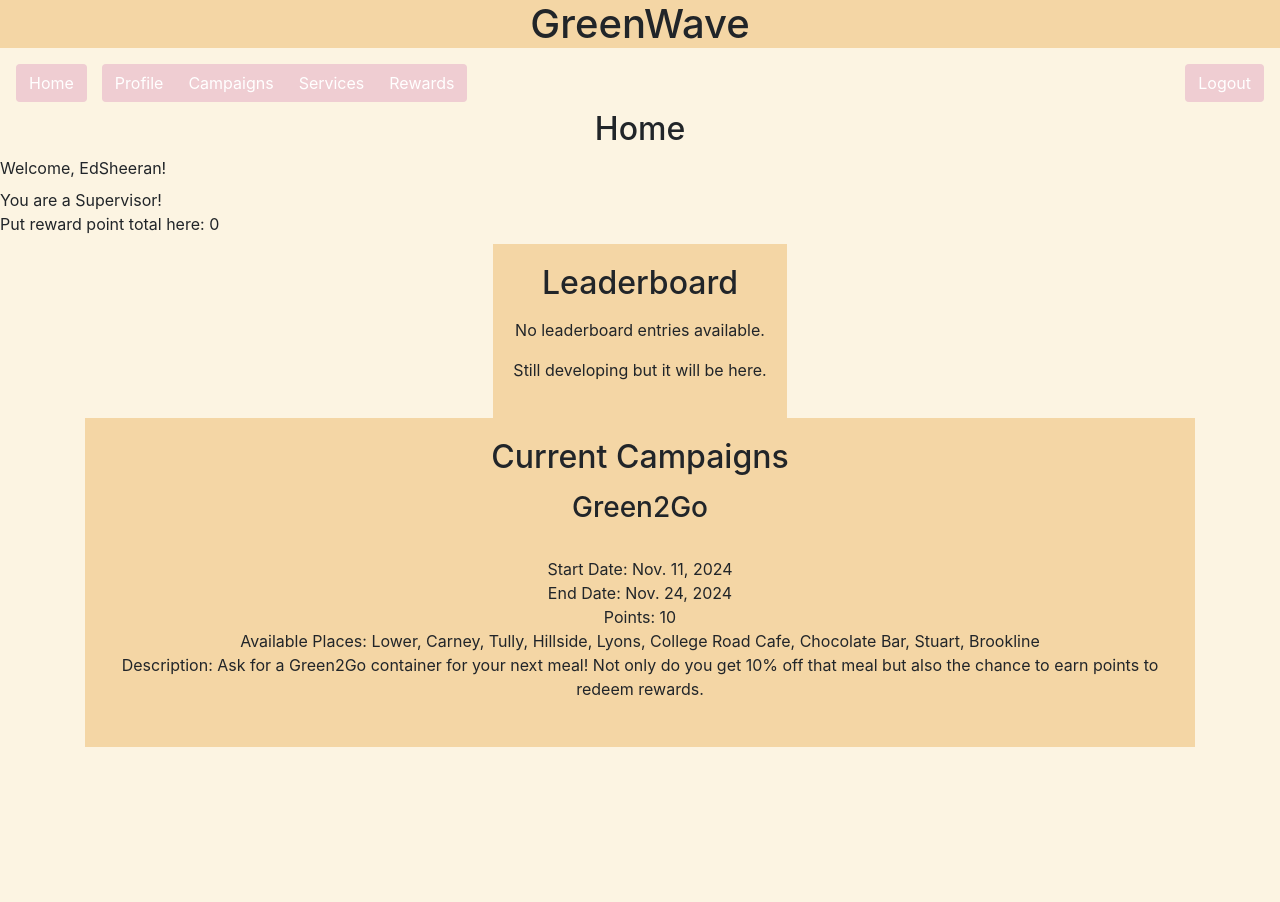
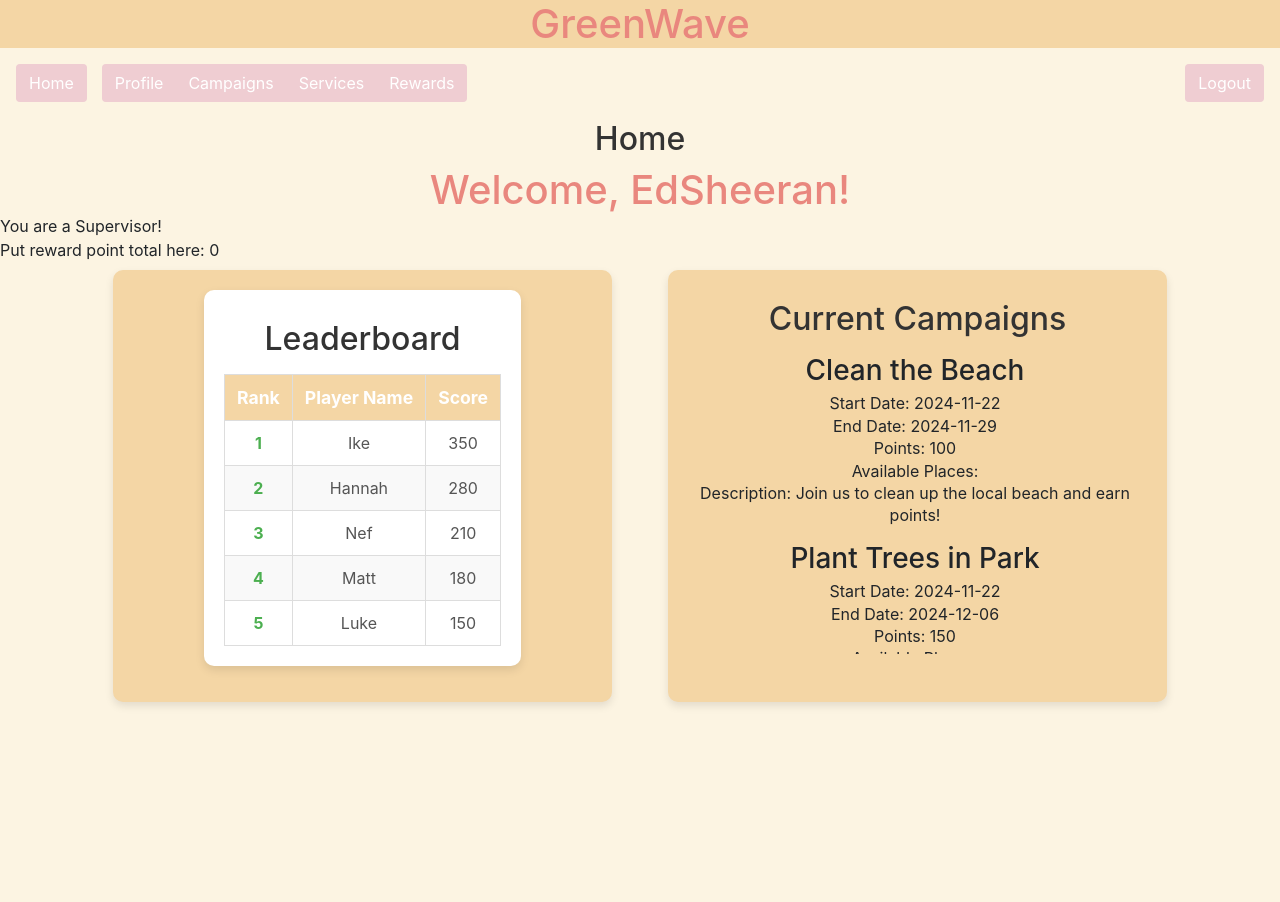
Before and after one commit to CSCI3356-Fall2024/Ed-Sheeran---The-A-Team, a Django app: page / in a window 1280 px wide. Shown: the top 902 px of the page. Run offline with Django 5.2, Linux system fonts and the light colour scheme; a user stored in the database is signed in; data comes from the database, SQL or seed files in the repository.

Commit message:
update home page

```diff
--- a/GreenWave/pages/views.py
+++ b/GreenWave/pages/views.py
@@ -18,14 +18,60 @@ def home_view(request, *args, **kwargs):
         group_name = "Regular User"
 
     #this does the points if you need it
+
+    #if isinstance(request.user, AnonymousUser):
+    #    points = 0
+    #else:
+    #    points = user_profile.objects.filter(user=request.user).values_list("points", flat=True).first() or 0
+    #context = {
+    #    'group_name': group_name,
+    #    'campaigns': campaigns,
+    #    'points' : points,
+    #}
     if isinstance(request.user, AnonymousUser):
         points = 0
     else:
         points = user_profile.objects.filter(user=request.user).values_list("points", flat=True).first() or 0
+        fake_campaigns = [
+        {
+            'name': 'Clean the Beach',
+            'start_date': today.strftime('%Y-%m-%d'),
+            'end_date': (today + timezone.timedelta(days=7)).strftime('%Y-%m-%d'),
+            'points': 100,
+            'places': ['Beach A', 'Beach B'],
+            'description': 'Join us to clean up the local beach and earn points!',
+        },
+        {
+            'name': 'Plant Trees in Park',
+            'start_date': today.strftime('%Y-%m-%d'),
+            'end_date': (today + timezone.timedelta(days=14)).strftime('%Y-%m-%d'),
+            'points': 150,
+            'places': ['Hillside', 'Coro'],
+            'description': 'Help plant trees in the city parks to make the environment greener!',
+        },
+        {
+            'name': 'Recycle Plastic Bottles',
+            'start_date': today.strftime('%Y-%m-%d'),
+            'end_date': (today + timezone.timedelta(days=10)).strftime('%Y-%m-%d'),
+            'points': 50,
+            'places': ['Community Center', 'Library'],
+            'description': 'Collect and recycle plastic bottles in the community. Help reduce waste!',
+        }
+    ]
+
+    fake_leaderboard = [
+        {'rank': 1, 'username': 'Ike', 'points': 350},
+        {'rank': 2, 'username': 'Hannah', 'points': 280},
+        {'rank': 3, 'username': 'Nef', 'points': 210},
+        {'rank': 4, 'username': 'Matt', 'points': 180},
+        {'rank': 5, 'username': 'Luke', 'points': 150}
+    ]
+
     context = {
         'group_name': group_name,
-        'campaigns': campaigns,
-        'points' : points,
+        'campaigns': fake_campaigns,  # Use fake campaigns for now
+        'points': points,
+        'leaderboard': fake_leaderboard,  # Add fake leaderboard
     }
 
     return render(request, 'home.html', context)
--- a/GreenWave/templates/home.html
+++ b/GreenWave/templates/home.html
@@ -1,8 +1,50 @@
 <head>
+
      <link rel="stylesheet" href="../../static/home.css">
+    <style>
+
+    h1 {
+        text-align: center;
+        color: #e9877e;
+        margin-top: 30px;
+        font-size: 2em;
+     }
+
+    .rectangle-container {
+        background-color: #f4d6a5;
+        padding: 20px;
+        width: 45%;
+        border-radius: 10px;
+        box-shadow: 0 4px 8px rgba(0, 0, 0, 0.1);
+    }
+
+    .campaign-slider {
+        max-height: 300px;
+        overflow-y: auto;
+        padding-right: 5px;
+    }
+
+    .campaign-slider h3 {
+        margin-bottom: 5px;
+    }
+
+    .campaign-slider li {
+        margin-bottom: 15px;
+        line-height: 1.4;
+    }
+
+    .campaign-slider li br {
+        margin: 0;
+}
+    </style>
+
 </head>
 
+
+
 {% extends 'base.html'%}
+
+
 
 <div>
     {% block title %}GreenWave Home{% endblock %}
@@ -11,7 +53,7 @@
     {% if user.is_authenticated %}
         {% include 'navbar.html' %}
         <h2 style="text-align: center;">Home</h2>
-        <p style="text-transform:capitalize;" >Welcome, {{ user.username }}!</p>
+        <h1 style="text-transform:capitalize;" >Welcome, {{ user.username }}!</h1>
         <p style="line-height: 0.5;">You are a {{ group_name }}!</p>
 
 
@@ -21,15 +63,16 @@
         <div class="container"> <!--Big box around both-->
             <!--Leaderboard-->
             <div class="rectangle-container">
-                <h2>Leaderboard</h2>
+
                 {% if leaderboard %}
                     <ol>
                         {% block leaderboard %}
-                    {% include 'leaderboard.html' %}
-                {% endblock %}
-                        <!-- {% for entry in leaderboard %}
-                            <li>{{ entry.username }}: {{ entry.points }} points</li>
-                        {% endfor %} -->
+                     {% include 'leaderboard.html' %}
+
+                     <!--   {% for entry in leaderboard %}
+                            <li>Rank: {{entry.rank }},  {{ entry.username }}: {{ entry.points }} points</li>
+                        {% endfor %}
+                        {% endblock %} -->
                     </ol>
                 {% else %}
                     <p>No leaderboard entries available.</p>
@@ -40,11 +83,14 @@
             <!--Campaigns-->
             <div class="rectangle-container">
                   <h2>Current Campaigns</h2>
+                  <div class="campaign-slider">
+
+
                 {% if campaigns %}
                     <ul>
                         {% for campaign in campaigns %}
                             <li>
-                                <h3>{{ campaign.name }}</h3><br>
+                                <h3>{{ campaign.name }}</h3>
                                 Start Date: {{ campaign.start_date }}<br>
                                 End Date: {{ campaign.end_date }}<br>
                                 Points: {{ campaign.points }}<br>
@@ -61,6 +107,7 @@
                     <p>No current campaigns available.</p>
                 {% endif %}
             </div>
+            </div>
         </div>
 
     {% else %}
--- a/GreenWave/templates/leaderboard.html
+++ b/GreenWave/templates/leaderboard.html
@@ -1,6 +1,6 @@
 <!DOCTYPE html>
 <html>
-<head>
+<!-- <head>
     <title>Leaderboard</title>
 </head>
 <body>
@@ -11,7 +11,7 @@
                 <th>Rank</th>
                 <th>Player Name</th>
                 <th>Score</th>
-                <th>Date</th>
+
             </tr>
         </thead>
         <tbody>
@@ -25,5 +25,96 @@
             {% endfor %}
         </tbody>
     </table>
+</body> -->
+
+<!DOCTYPE html>
+<html lang="en">
+<head>
+    <meta charset="UTF-8">
+    <meta name="viewport" content="width=device-width, initial-scale=1.0">
+    <title>Leaderboard</title>
+    <link rel="stylesheet" href="path/to/your/styles.css">
+    <style>
+
+
+        .leaderboard-container {
+            width: 100%;
+            max-width: 1000px;
+            margin: 0 auto;
+            background-color: #fff;
+            padding: 20px;
+            border-radius: 10px;
+            box-shadow: 0 4px 10px rgba(0, 0, 0, 0.1);
+        }
+        h2 {
+            text-align: center;
+            color: #333;
+            margin-top: 10px;
+            font-size: 2em;
+        }
+
+        table {
+            width: 100%;
+            border-collapse: collapse;
+            margin-top: 5px;
+        }
+
+        th, td {
+            padding: 12px;
+            text-align: center;
+            border: 1px solid #ddd;
+        }
+
+        th {
+            background-color: #f4d6a5;
+            color: white;
+            font-size: 1.1em;
+        }
+
+        td {
+            font-size: 1em;
+            color: #555;
+        }
+
+        tr:nth-child(even) {
+            background-color: #f9f9f9;
+        }
+
+        tr:hover {
+            background-color: #e9f7e7;
+        }
+
+        .rank {
+            font-weight: bold;
+            color: #4caf50;
+        }
+    </style>
+</head>
+<body>
+
+    <div class="leaderboard-container">
+        <h2>Leaderboard</h2>
+        <table>
+            <thead>
+                <tr>
+                    <th>Rank</th>
+                    <th>Player Name</th>
+                    <th>Score</th>
+                </tr>
+            </thead>
+            <tbody>
+                {% for entry in leaderboard %}
+                <tr>
+                    <td class="rank">{{ entry.rank }}</td>
+                    <td>{{ entry.username }}</td>
+                    <td>{{ entry.points }}</td>
+                </tr>
+                {% endfor %}
+            </tbody>
+        </table>
+    </div>
+
 </body>
+
+
 </html>
```
